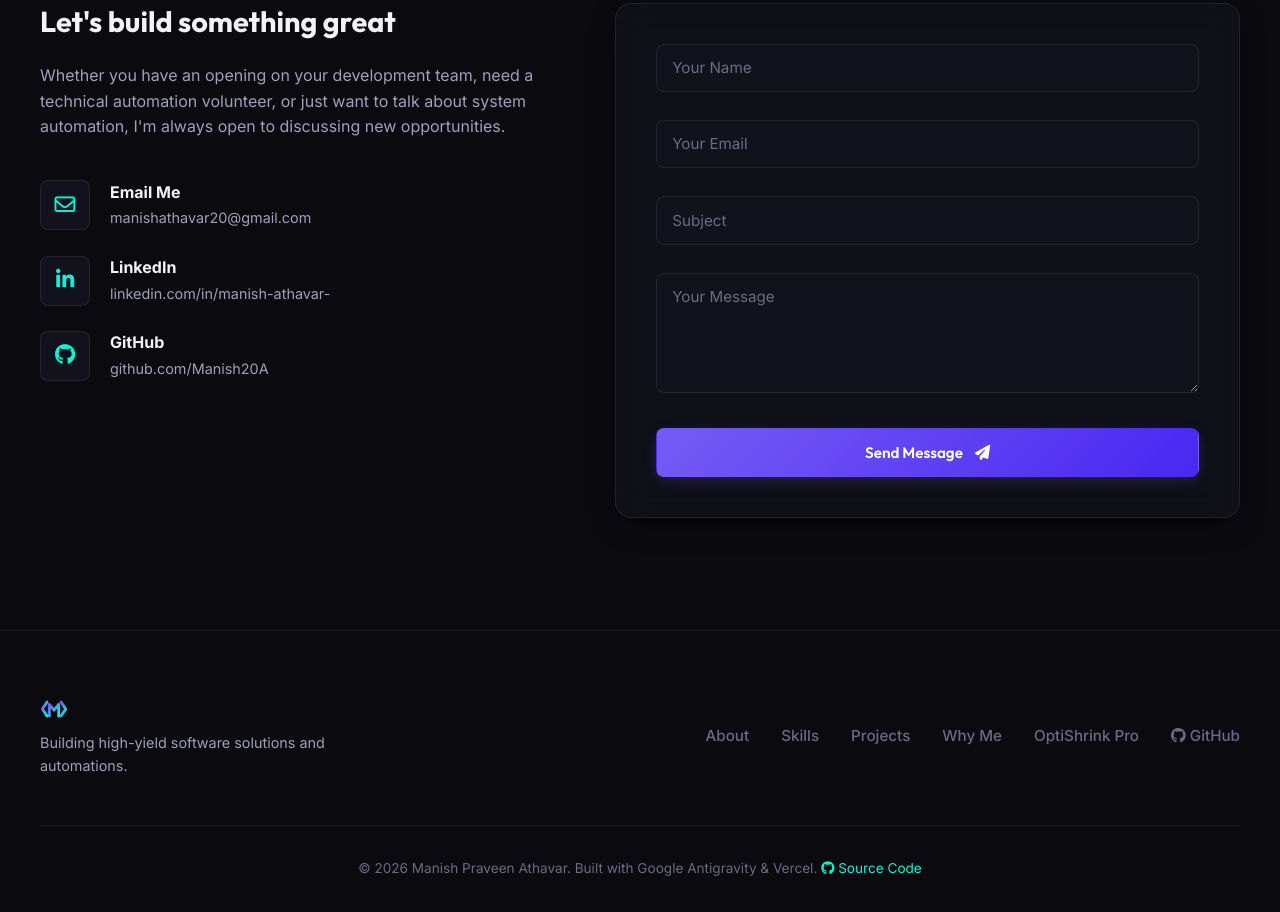
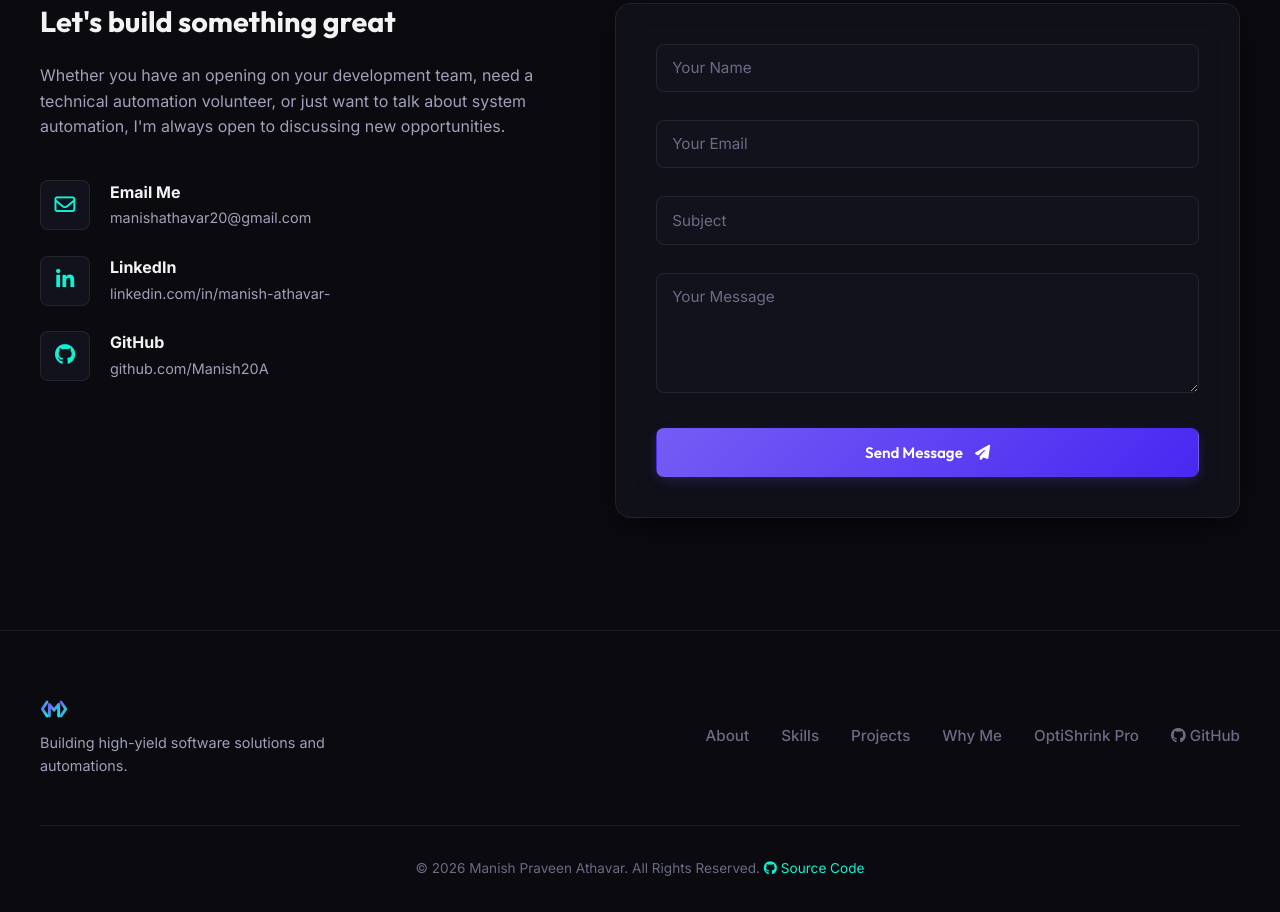
Before and after one commit to Manish20A/manish-praveen-athavar-portfolio, a website: page index.html in a window 1280 px wide. Shown: the part 5923-6835 px from the top of the page. Drawn offline with Linux system fonts and the light colour scheme.

Commit message:
Remove Antigravity credit from footer copyright section

```diff
--- a/index.html
+++ b/index.html
@@ -860,7 +860,7 @@
             </div>
         </div>
         <div class="footer-bottom">
-            <p>&copy; 2026 Manish Praveen Athavar. Built with Google Antigravity & Vercel. <a href="https://github.com/Manish20A/manish-praveen-athavar-portfolio" target="_blank" style="color: var(--secondary); text-decoration: none;"><i class="fa-brands fa-github"></i> Source Code</a></p>
+            <p>&copy; 2026 Manish Praveen Athavar. All Rights Reserved. <a href="https://github.com/Manish20A/manish-praveen-athavar-portfolio" target="_blank" style="color: var(--secondary); text-decoration: none;"><i class="fa-brands fa-github"></i> Source Code</a></p>
         </div>
     </footer>
 
```
